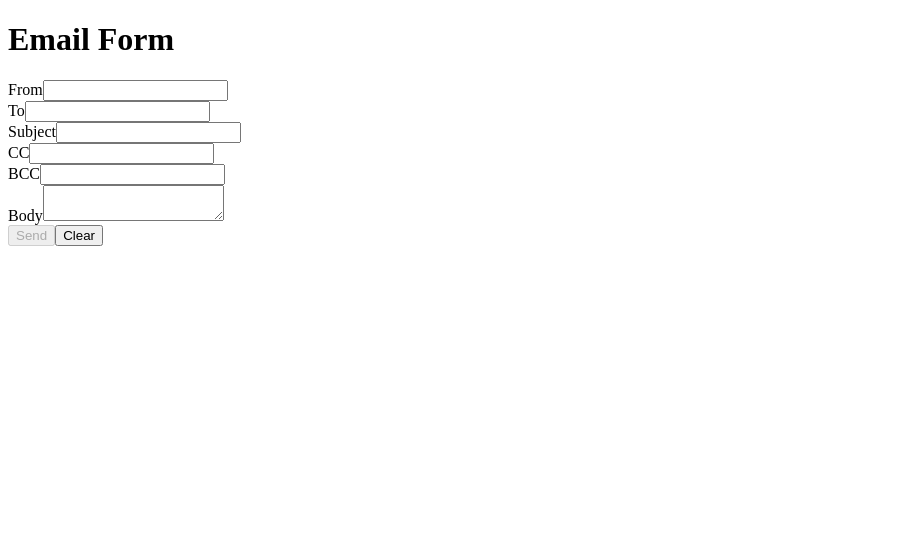
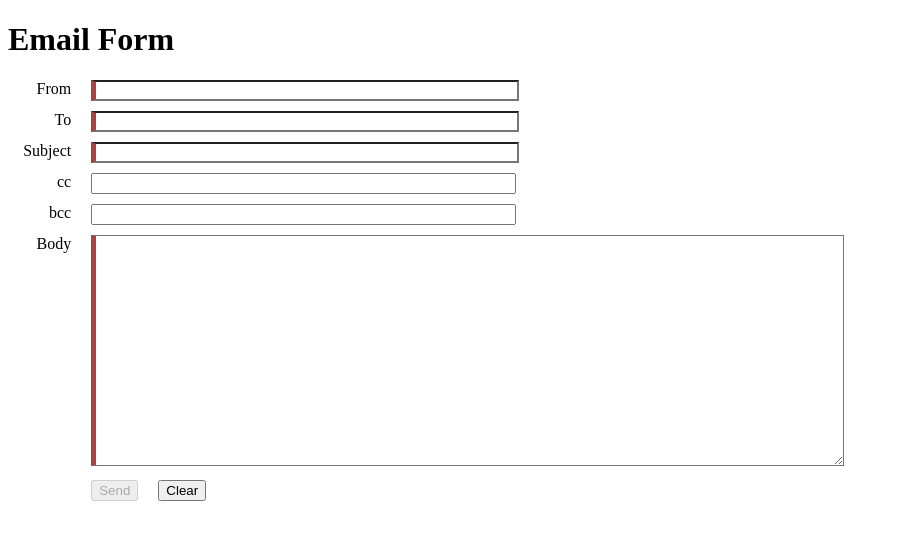
Before and after one commit to babyfacejl/ng-mailer, an Angular app: page / in a window 1280 px wide. Shown: the top 540 px of the page, without its empty margins (0-899 px from the left). Built offline with nearby package versions, Linux system fonts and the light colour scheme.

Commit message:
Added Email validator. Email form styling and display status upon successful send

```diff
--- a/src/app/app.component.ts
+++ b/src/app/app.component.ts
@@ -8,14 +8,11 @@ import {Email} from './models/email';
   styleUrls: ['./app.component.css']
 })
 export class AppComponent implements OnInit {
-  // email: Email;
-  // errorMessage: String;
 
   constructor() {
 
   }
 
   public ngOnInit(): void {
-    // this.email = new Email();
   }
 }
--- a/src/app/app.module.ts
+++ b/src/app/app.module.ts
@@ -6,12 +6,14 @@ import { AppComponent } from './app.component';
 import { EmailFormComponent } from './components/email-form.component';
 import {HttpModule} from '@angular/http';
 import {EmailService} from './services/email.service';
+import {EmailsValidator} from './components/emails-validator.directive';
 
 
 @NgModule({
   declarations: [
     AppComponent,
-    EmailFormComponent
+    EmailFormComponent,
+    EmailsValidator
   ],
   imports: [
     BrowserModule,
--- a/src/app/components/email-form.component.css
+++ b/src/app/components/email-form.component.css
@@ -0,0 +1,29 @@
+.alert, .alert-danger {
+  color: red;
+  font-weight: bold;
+}
+
+.container {
+  width: 100%;
+}
+dl {
+  width: 100%;
+  overflow: hidden;
+  padding: 0;
+  margin: 0;
+}
+dt.label {
+  width: 5%;
+  float: left;
+  padding-bottom: 10px;
+  text-align: right;
+}
+dd.item {
+  width: 90%;
+  float: left;
+  padding-bottom: 10px;
+  margin-left: 20px;
+}
+div.form-group {
+  width: 100%;
+}
--- a/src/app/components/email-form.component.html
+++ b/src/app/components/email-form.component.html
@@ -4,55 +4,79 @@
     <form (ngSubmit)="onSubmit()" #emailForm="ngForm">
 
       <div class="form-group">
-        <label for="from">From</label>
-        <input type="text" class="form-control" [(ngModel)]="model.from" name="from" required>
+        <dl>
+          <dt class="label"><label for="from">From</label></dt>
+          <dd class="item">
+            <input type="text" size="50" class="form-control" [(ngModel)]="model.from" name="from" required #from="ngModel" pattern="^\w+([\.-]?\w+)*@\w+([\.-]?\w+)*(\.\w{2,3})+$">
+            <div [hidden]="from.valid || from.pristine" class="alert alert-danger">
+              <div *ngIf="from.errors && from.errors.required">
+                From is required
+              </div>
+              <div *ngIf="from.errors && from.errors.pattern">
+                Email is invalid
+              </div>
+            </div>
+          </dd>
+          <dt class="label"><label for="to">To</label></dt>
+          <dd class="item"><input type="text" size="50" class="form-control" [(ngModel)]="model.to" name="to" required #to="ngModel" emails>
+            <div [hidden]="to.valid || to.pristine" class="alert alert-danger">
+              <div *ngIf="to.errors && to.errors.required">
+                To is required
+              </div>
+              <div *ngIf="!to.valid">
+                Email is invalid
+              </div>
+            </div>
+          </dd>
+          <dt class="label"><label for="subject">Subject</label></dt>
+          <dd class="item"><input type="text" size="50" class="form-control" [(ngModel)]="model.subject" name="subject" required #subject="ngModel">
+            <div [hidden]="subject.valid || subject.pristine" class="alert alert-danger">Subject is required</div></dd>
+          <dt class="label"><label for="cc">cc</label></dt>
+          <dd class="item">
+            <input type="text" size="50" class="form-control" [(ngModel)]="model.cc" name="cc" #cc="ngModel" emails="cc">
+            <div [hidden]="cc.valid || cc.pristine" class="alert alert-danger">
+              <div *ngIf="!cc.valid">
+                Email is invalid
+              </div>
+            </div>
+          </dd>
+          <dt class="label"><label for="bcc">bcc</label></dt>
+          <dd class="item"><input type="text" size="50" class="form-control" [(ngModel)]="model.bcc" name="bcc" #bcc="ngModel" emails="bcc">
+            <div [hidden]="bcc.valid || bcc.pristine" class="alert alert-danger">
+              <div *ngIf="!bcc.valid">
+                Email is invalid
+              </div>
+            </div>
+          </dd>
+          <dt class="label"><label for="text">Body</label></dt>
+          <dd class="item"><textarea rows="15" cols="91" type="text" size="100" class="form-control" [(ngModel)]="model.text" name="text" required #text="ngModel"></textarea>
+            <div [hidden]="text.valid || text.pristine" class="alert alert-danger">Body is required</div></dd>
+          <dt class="label"></dt>
+          <dd class="item"><button type="submit" class="btn btn-success" [disabled]="!emailForm.form.valid ||!cc.valid || btnClick">Send</button>&nbsp;&nbsp;&nbsp;&nbsp;
+            <button type="button" class="btn btn-default" (click)="emailForm.reset()">Clear</button></dd>
+        </dl>
       </div>
-      <div class="form-group">
-        <label for="to">To</label>
-        <input type="text" class="form-control" [(ngModel)]="model.to" name="to" required>
-      </div>
-      <div class="form-group">
-        <label for="subject">Subject</label>
-        <input type="text" class="form-control" [(ngModel)]="model.subject" name="subject" required>
-      </div>
-      <div class="form-group">
-        <label for="cc">CC</label>
-        <input type="text" class="form-control" [(ngModel)]="model.cc" name="cc">
-      </div>
-      <div class="form-group">
-        <label for="bcc">BCC</label>
-        <input type="text" class="form-control" [(ngModel)]="model.bcc" name="bcc">
-      </div>
-      <div class="form-group">
-        <label for="text">Body</label>
-        <textarea type="text" class="form-control" [(ngModel)]="model.text" name="text"></textarea>
-      </div>
-
-      <button type="submit" class="btn btn-success" [disabled]="!emailForm.form.valid">Send</button>
-      <button type="button" class="btn btn-default" (click)="emailForm.reset()">Clear</button>
     </form>
   </div>
   <div [hidden]="!submitted">
-    <h2>Status: {{status}}</h2>
-    <div class="row">
-      <div class="col-xs-3">From: {{ model.from }}</div>
-    </div>
-    <div class="row">
-      <div class="col-xs-3">To: {{ model.to }}</div>
-    </div>
-    <div class="row">
-      <div class="col-xs-3">Subject: {{ model.subject }}</div>
-    </div>
-    <div class="row">
-      <div class="col-xs-3">CC: {{ model.cc }}</div>
-    </div>
-    <div class="row">
-      <div class="col-xs-3">BCC: {{ model.bcc }}</div>
-    </div>
-    <div class="row">
-      <div class="col-xs-3">Text: {{ model.text }}</div>
-    </div>
-    <br>
-    <button class="btn btn-primary" (click)="submitted=false;emailForm.reset()">Send a new email</button>
+    <h2>Status: {{statusMsg}}</h2>
+    <dl>
+      <dt class="label"><label for="from">From</label></dt>
+      <dd class="item">{{model.from}}</dd>
+      <dt class="label"><label for="to">To</label></dt>
+      <dd class="item">{{model.to}}</dd>
+      <dt class="label"><label for="subject">Subject</label></dt>
+      <dd class="item">{{model.subject}}</dd>
+      <dt *ngIf="(model.bcc==='')" class="label"><label for="cc">cc</label></dt>
+      <dd *ngIf="(model.bcc==='')"  class="item">{{model.cc}}</dd>
+      <dt *ngIf="(model.bcc==='')"  class="label"><label for="bcc">bcc</label></dt>
+      <dd *ngIf="(model.bcc==='')"  class="item">{{model.bcc}}</dd>
+      <dt class="label"><label for="text">Body</label></dt>
+      <dd class="item">{{model.text}}</dd>
+      <dt class="label"></dt>
+      <dd class="item">&nbsp;</dd>
+      <dt class="label"></dt>
+      <dd class="item"><button class="btn btn-primary" (click)="submitted=false;emailForm.reset()">New email</button></dd>
+    </dl>
   </div>
 </div>
--- a/src/app/components/email-form.component.ts
+++ b/src/app/components/email-form.component.ts
@@ -2,7 +2,6 @@ import { Component } from '@angular/core';
 
 import { Email } from '../models/email';
 import {EmailService} from '../services/email.service';
-import { v4 as uuid } from 'uuid';
 
 @Component({
   selector: 'app-email-form',
@@ -14,21 +13,30 @@ export class EmailFormComponent {
   constructor(private emailService: EmailService) {}
 
   model = new Email();
-  status = "";
-  submitted = false;
+  statusMsg = "";
+  submitted: boolean = false;
+  btnClick : boolean = false;
 
   onSubmit() {
+    this.btnClick = true;
     this.emailService.sendEmail(this.model).subscribe(
       res => {
         console.log(res);
-        this.model.id = res.json().body;
-        this.status = res.json().sendStatus;
-        this.submitted = true;
+        if (res.json().sendStatus == 'OK') {
+          this.statusMsg = "Mail sent successfully."
+          this.submitted = true;
+        }
+        else {
+          this.statusMsg = "Error sending mail. Please try again shortly."
+          this.submitted = false;
+          this.btnClick = false;
+        }
       },
       error => {
         console.log(error);
-        this.status = error.message;
+        this.statusMsg = error.message;
         this.submitted = false;
+        this.btnClick = false;
       }
     );
   }
--- /dev/null
+++ b/src/app/components/emails-validator.directive.ts
@@ -0,0 +1,28 @@
+import { Directive, forwardRef, Attribute } from '@angular/core';
+import { NG_VALIDATORS,Validator,
+  Validators,AbstractControl,ValidatorFn } from '@angular/forms';
+
+@Directive({
+  selector: '[emails][formControlName],[emails][formControl],[emails][ngModel]',
+  providers: [
+    { provide: NG_VALIDATORS, useExisting: EmailsValidator, multi: true }
+  ]
+})
+export class EmailsValidator implements Validator {
+  // constructor( @Attribute('valid') public valid: string) {}
+
+  validate(c: AbstractControl): { [key: string]: any } {
+    let emails = c.value;
+    let allGood = true;
+    if (emails) {
+      for (let email of emails.split(",")) {
+        console.log(/^\w+([\.-]?\w+)*@\w+([\.-]?\w+)*(\.\w{2,3})+$/.test(email));
+        if (email.trim() !== '' && !/^\w+([\.-]?\w+)*@\w+([\.-]?\w+)*(\.\w{2,3})+$/.test(email)) {
+          console.log("valid=false");
+          return {'valid' : false};
+        }
+      }
+      return null;
+    }
+  }
+}
--- a/src/app/models/email.ts
+++ b/src/app/models/email.ts
@@ -1,5 +1,4 @@
 export class Email {
-  public id: string;
   public from: string;
   public subject: string;
   public to: string;
@@ -8,6 +7,5 @@ export class Email {
   public text: string;
 
   constructor() {
-    // this.id = id;
   }
 }
--- /dev/null
+++ b/src/assets/forms.css
@@ -0,0 +1,7 @@
+.ng-valid[required], .ng-valid.required  {
+  border-left: 5px solid #42A948; /* green */
+}
+
+.ng-invalid:not(form)  {
+  border-left: 5px solid #a94442; /* red */
+}
--- a/src/index.html
+++ b/src/index.html
@@ -7,6 +7,7 @@
 
   <meta name="viewport" content="width=device-width, initial-scale=1">
   <link rel="icon" type="image/x-icon" href="favicon.ico">
+  <link rel="stylesheet" href="assets/forms.css">
 </head>
 <body>
   <app-root></app-root>
```
